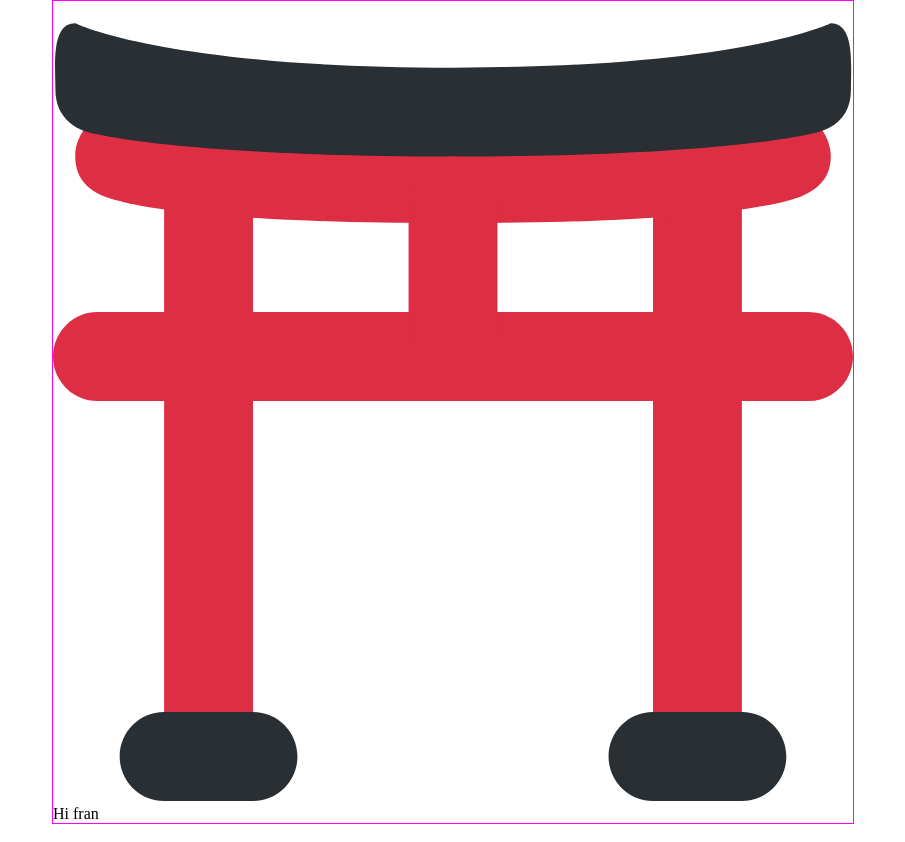
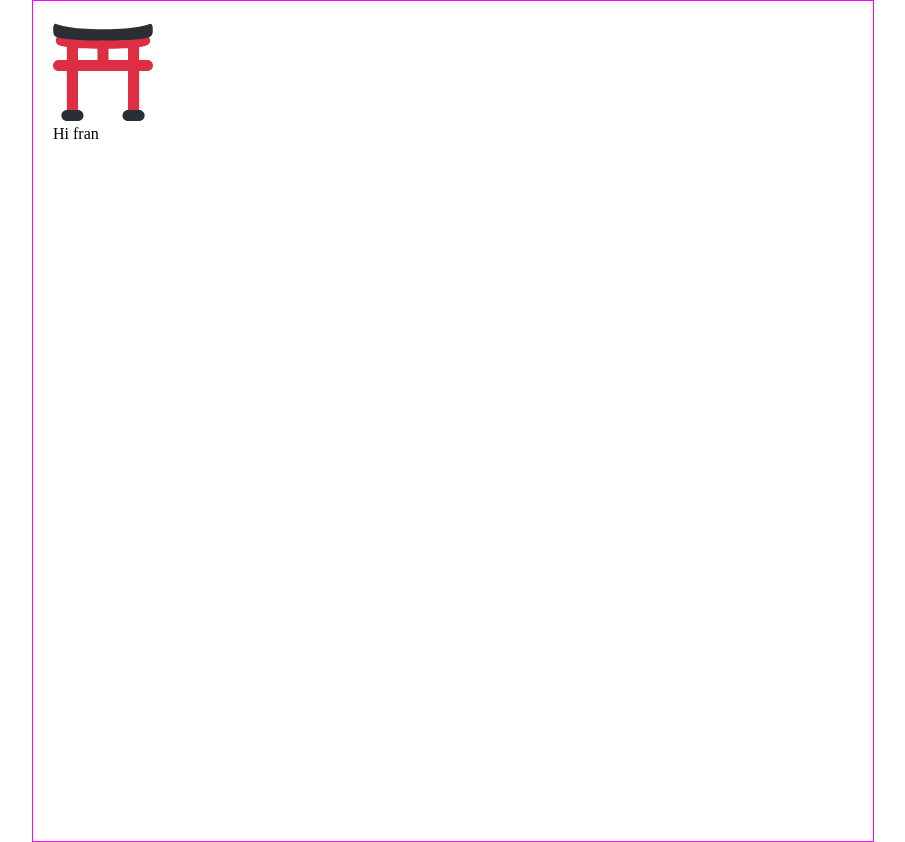
Before and after one commit to franleplant/webpack-example-post, a website built with webpack: page index.html in a window 1280 px wide. Shown: the whole page, without its empty margins (187-1092 px from the left). Built offline with nearby package versions, Linux system fonts and the light colour scheme.

Commit message:
tweaks css

```diff
--- a/index.html
+++ b/index.html
@@ -3,7 +3,7 @@
   <head>
     <meta charset="utf-8" />
     <title>Test!</title>
-    <link rel="stylesheet" type="text/css" href="./dist/base.css">
+    <link rel="stylesheet" type="text/css" href="./dist/main.css">
   </head>
   <body>
     <script src="./dist/index.js"></script>
--- a/src/base.css
+++ b/src/base.css
@@ -1,5 +1,7 @@
 body {
   max-width: 800px;
+  min-height: 100vh;
   margin: auto;
+  padding: 20px;
   border: 1px solid #FF00FF;
 }
--- a/src/index.js
+++ b/src/index.js
@@ -6,6 +6,9 @@ const root = document.body;
 
 const img = document.createElement("img");
 img.src = logo;
+img.style.cssText = `
+  width: 100px;
+`
 root.appendChild(img);
 
 UserComponent(root, { name: "fran" });
```
